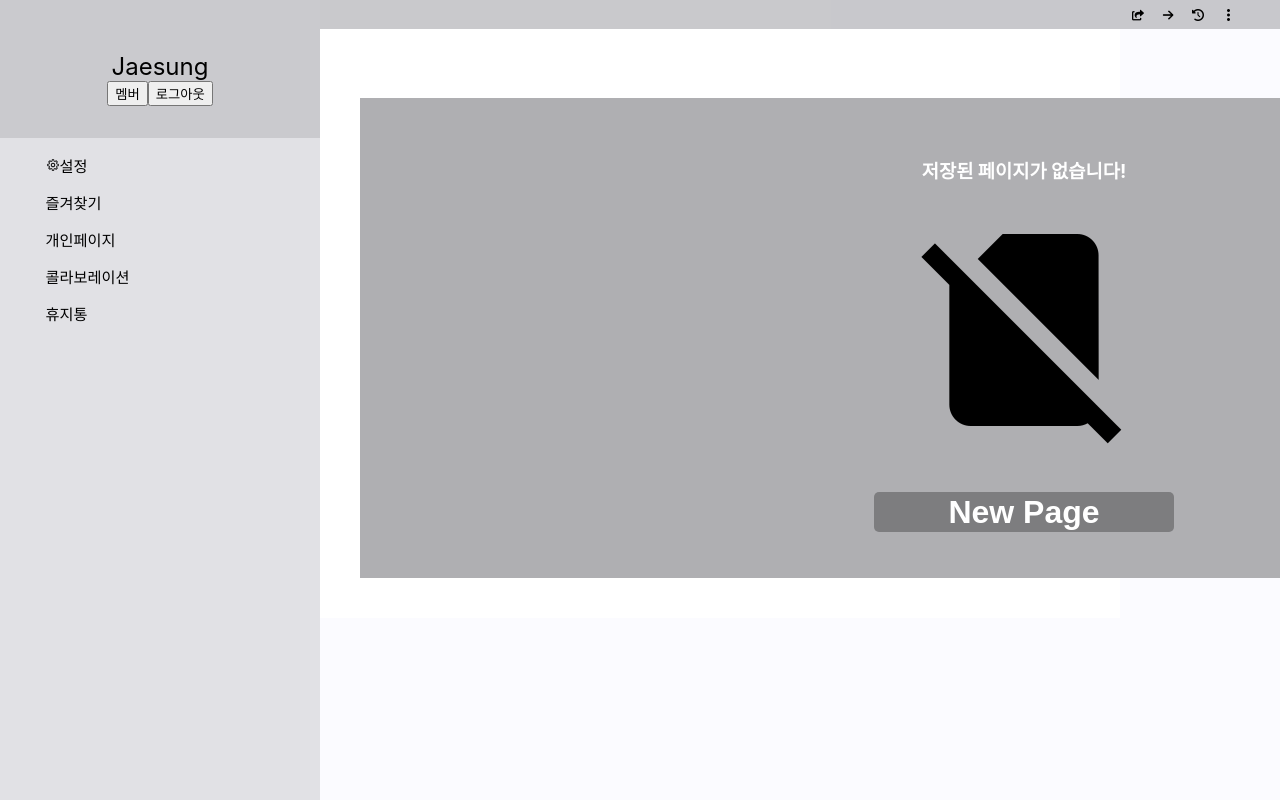
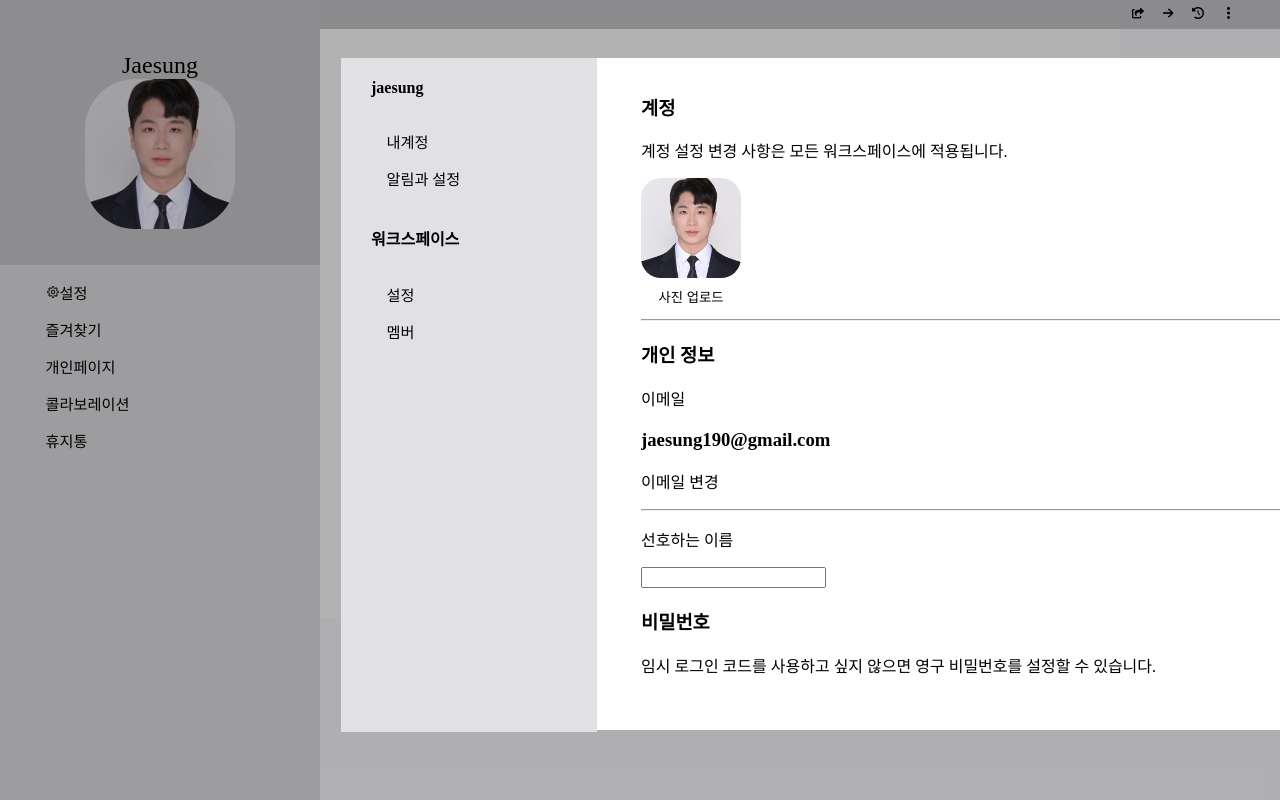
Before and after one commit to jaesung712/pronewworld, a React (Create React App) app: page /main in a window 1280 px wide. Both pictures are taken after a click on the item "설정". Shown: the top 800 px of the page. Built offline with nearby package versions, Linux system fonts and the light colour scheme.

Commit message:
20220425

```diff
--- a/src/App.tsx
+++ b/src/App.tsx
@@ -18,6 +18,7 @@ function App() {
         {/*user*/}
         <Route path={"/"} element={<SignInPage/>} />
         <Route path={"/main"} element={<Main/>} />
+
       </Routes>
     </Router>
     </>
--- a/src/index.css
+++ b/src/index.css
@@ -1,13 +1,11 @@
 body {
   margin: 0;
-  font-family: -apple-system, BlinkMacSystemFont, 'Segoe UI', 'Roboto', 'Oxygen',
-    'Ubuntu', 'Cantarell', 'Fira Sans', 'Droid Sans', 'Helvetica Neue',
-    sans-serif;
-  -webkit-font-smoothing: antialiased;
-  -moz-osx-font-smoothing: grayscale;
+  font-family: 'Gowun Batang', serif;
 }
 
 code {
   font-family: source-code-pro, Menlo, Monaco, Consolas, 'Courier New',
     monospace;
 }
+
+@import url('https://fonts.googleapis.com/css2?family=Gowun+Batang&display=swap');
--- a/src/user/component/header/sidebar.tsx
+++ b/src/user/component/header/sidebar.tsx
@@ -1,6 +1,7 @@
+import { click } from "@testing-library/user-event/dist/click";
 import React, { useState, Component } from "react";
 import styled from "styled-components";
-
+import Popcontent from "../popup/popcontent";
 const Mainheaderst = styled.div`
 
 main{
@@ -42,10 +43,37 @@ main{
 		background:rgba(0,0,0,0.1);
 		padding:2em 0.5em;
 		text-align:center;
+		.proimg img{
+			width: 150px;
+			height: 150px;
+			object-fit: cover;
+			border-radius:50px;
+		}
 
 		h2{
 			font-weight:normal;
 			margin-bottom:0;
+		}
+		ul{
+			list-style:none;
+			padding:0.5em 0;
+			margin:0;
+			li{
+				padding:0.5em 1em 0.5em 3em;
+				font-size:0.95em;
+				font-weight:regular;
+				transition:all 0.15s linear;
+				cursor:pointer;
+				color: black;
+				&:hover{
+					background-color:rgba(0,0,0,0.1);
+				}
+
+				&:focus{
+					outline:none;
+				}
+
+			}
 		}
 	}
 
@@ -96,7 +124,46 @@ main{
 
 
 `;
+const Editst = styled.div`
+	.pop_container{
+		z-index: 7;
+		position:fixed;
+		left:0; top:0; width:100%;
+		height:100%; background:rgba(0,0,0,0.3);}
+    .xbtn img{
+		position: absolute;
+		z-index: 9;
+		top:3px;
+		left:942px;
+		cursor:pointer;
+	}
+	.popbox{
+    position: absolute;
+    top: 58px;
+	left: 341px;
 
+    background:white;
+	border:none; width: 60rem; height: 40rem; border-radius: 15px; padding: 1rem;
+
+	.popsidebar{
+		background: #e1e1e5;
+		height:42.1rem;
+		width:16rem;
+		position:fixed;
+		top:58px;
+		left:341px;
+		z-index:8;
+		outline:none;
+
+		.title{
+			padding-left:30px
+		}
+		ul{
+			padding-top:4px;
+		}
+	}
+    }
+`
 const Mainheader = (): JSX.Element =>{
 
     const [favhide, setfavhide] = useState("none");
@@ -128,19 +195,70 @@ const Mainheader = (): JSX.Element =>{
 	const logout = () =>{
 		window.location.href="/"
 	}
+
+	const Sidepop = () =>{
+		return(
+			<Editst>
+            <div className="pop_container" >
+                <div className="popbox">
+					<div className="xbtn">
+					<img onClick={onpopup} src="./icon/x.png"></img>
+					</div>
+					<div className="popsidebar">
+						<div className="title">
+							<h4>jaesung</h4>
+						</div>
+						<ul className="forProfile">
+							<li>내계정</li>
+							<li>알림과 설정</li>
+
+						</ul>
+						<div className="title">
+							<h4>워크스페이스</h4>
+						</div>
+						<ul className="forworkspace">
+							<li>설정</li>
+							<li>멤버</li>
+
+						</ul>
+					</div>
+				<div className="popcontent">
+					<Popcontent></Popcontent>
+				</div>
+                </div>
+
+            </div>
+        </Editst>
+		)
+	}
+	const[popupon, setpopupon] = React.useState(false);
+    const onpopup = () => {
+        setpopupon(!popupon);
+         //팝업 창 띄울 시 body 스크롤
+		console.log("온팝업온")
+        if(popupon==false){
+            document.body.style.overflow = "hidden";
+        }else if(popupon==true){
+            document.body.style.overflowY = "unset";
+        }
+    }
+
     return (
 
         <Mainheaderst>
             <nav className="menu" >
                 <header className="avatar">
                     <h2>Jaesung</h2>
-					<button className="logoutbtn" onClick={logout}>멤버</button>
-					<button className="logoutbtn" onClick={logout}>로그아웃</button>
+					<div className="proimg">
+					<img src="./img/이재성증명사진.jpg"></img>
+					</div>
                 </header>
                 <ul>
-                    <li  className="fasttool">
+                    <li  className="fasttool" onClick={onpopup}>
+
 					<img className="icon" src="./icon/fix.png"></img>
 						<span>설정</span></li>
+						{popupon?<Sidepop/>:''}
                     <li  className="favpage" onClick={showfav}><span>  즐겨찾기</span></li>
 
                     <li  className="hide" style={{ display: favhide }}>
@@ -157,6 +275,7 @@ const Mainheader = (): JSX.Element =>{
                     <li  className="trash"><span>콜라보레이션</span></li>
 					<li  className="trash"><span>휴지통</span></li>
                 </ul>
+
             </nav>
 
         </Mainheaderst>
--- /dev/null
+++ b/src/user/component/popup/popcontent.tsx
@@ -0,0 +1,91 @@
+import React from "react";
+import styled from "styled-components";
+
+const Popcontentst = styled.div`
+
+    .container{
+        border: 2px blue;
+        z-index:10;
+        width:800px;
+        height:600px;
+        position: absolute;
+        left: 300px;
+        .contentbox{
+            width:680px;
+            dispaly:flex;
+            overflow: auto;
+            ::-webkit-scrollbar {
+                display: none;
+            }
+            .underline{
+                border-bottom:1px;
+            }
+            .profileImg{
+                display:flex;
+                flex-direction: column;
+
+            }
+            .profileImg img{
+            width: 100px;
+			height: 100px;
+			object-fit: cover;
+			border-radius:20px;
+            margin-bottom:3px;
+            }
+            .profileImg button{
+            width: 100px;
+			height: 30px;
+			border:none;
+            background:none;
+            transition:all 0.15s linear;
+			cursor:pointer;
+            &:hover{
+                background-color:rgba(0,0,0,0.1);
+            }
+            }
+        }
+    }
+`
+
+const Popcontent = ():JSX.Element =>{
+    return(
+        <Popcontentst>
+            <div className="container">
+                <div className="contentbox">
+                    <div className="title">
+                        <h3>계정</h3>
+                    </div>
+                    <div className="info">
+                        <p className="underline">계정 설정 변경 사항은 모든 워크스페이스에 적용됩니다.</p>
+                    </div>
+                    <div className="profileImg">
+                        <img src="./img/이재성증명사진.jpg"></img>
+                        <button>사진 업로드</button>
+                    </div>
+                    <hr></hr>
+                    <div className="profile">
+                        <h3>개인 정보</h3>
+                        <p>이메일</p>
+                        <div className="emailbox">
+                            <h3>jaesung190@gmail.com</h3>
+                            <p>이메일 변경</p>
+                        </div>
+                        <hr></hr>
+                        <p>선호하는 이름</p>
+                        <input type="text"></input>
+                        <h3>비밀번호</h3>
+                        <p className="underline">임시 로그인 코드를 사용하고 싶지 않으면 영구 비밀번호를 설정할 수 있습니다.</p>
+                        <h3>모든 기기에서 로그아웃</h3>
+                        <p>현재 세션을 제외한 모든 활성 세션에서 로그아웃되며 다시 로그인해야합니다.</p>
+                        <button>로그아웃</button>
+                        <hr></hr>
+                        <h3>위험구역</h3>
+                        <button>내 계정 삭제</button>
+                    </div>
+                </div>
+
+            </div>
+        </Popcontentst>
+    )
+}
+export default Popcontent;
```
Also changed, not shown: public/icon/x.png (added), public/img/이재성증명사진.jpg (added).
